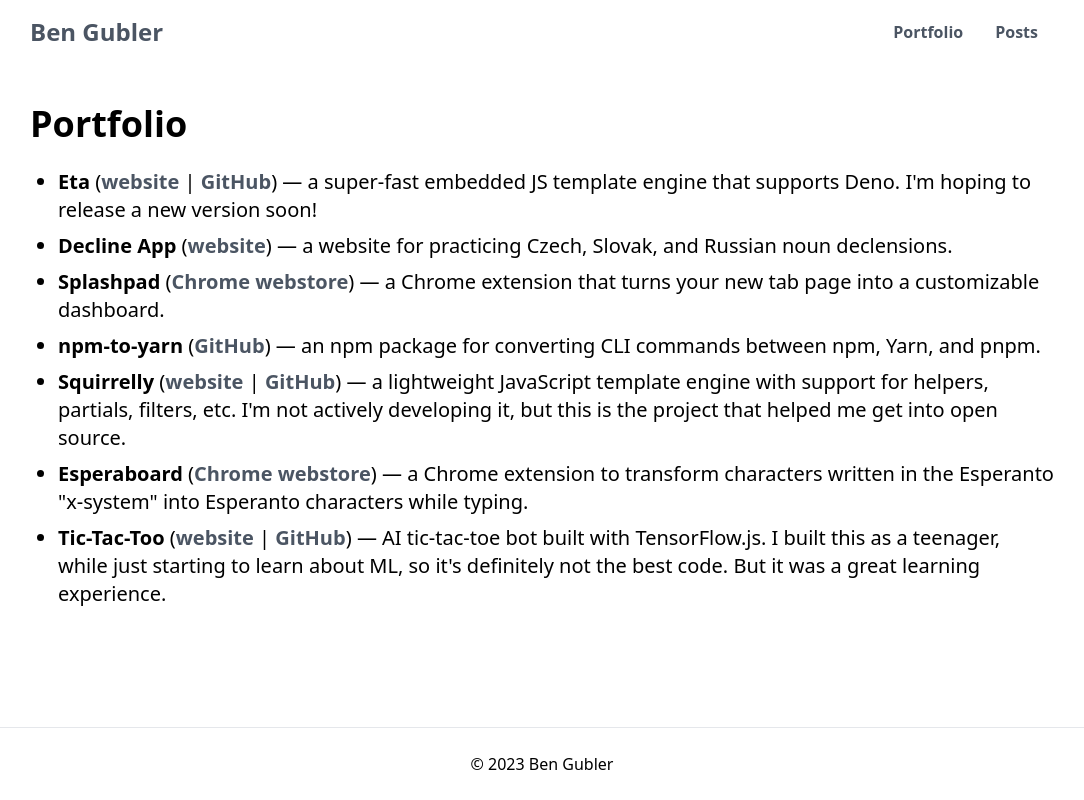
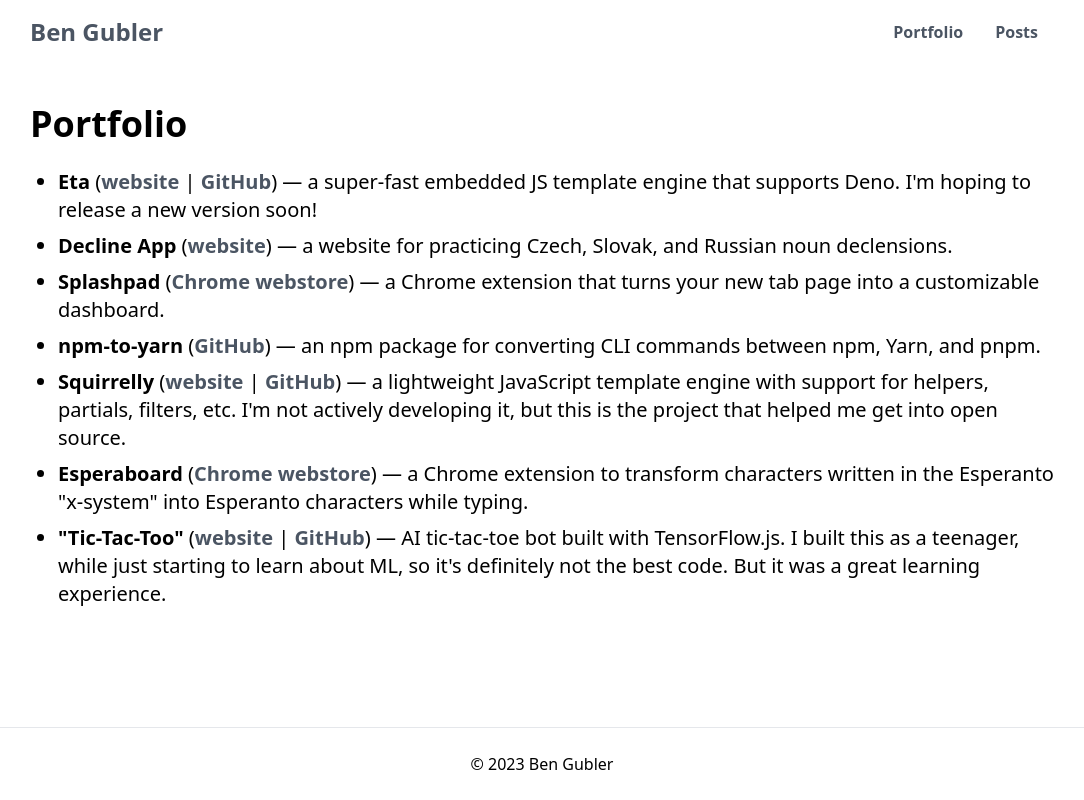
Before and after one commit to nebrelbug/bengubler.com-OLD, a Next.js app: page /portfolio in a window 1280 px wide. Shown: the whole page, without its empty margins (98-1182 px from the left). Built offline with nearby package versions, Linux system fonts and the light colour scheme.

Commit message:
chore: add quotes around tic-tac-too to reduce confusion

```diff
--- a/src/app/portfolio/page.tsx
+++ b/src/app/portfolio/page.tsx
@@ -71,7 +71,7 @@ function PortfolioLinks() {
           Esperanto &quot;x-system&quot; into Esperanto characters while typing.
         </li>
         <li className="text-xl mt-2">
-          <span className="font-bold">Tic-Tac-Too</span> (
+          <span className="font-bold">"Tic-Tac-Too"</span> (
           <ExternalLink href={"https://tictactoe.bengubler.com/"}>
             website{" "}
           </ExternalLink>
```
